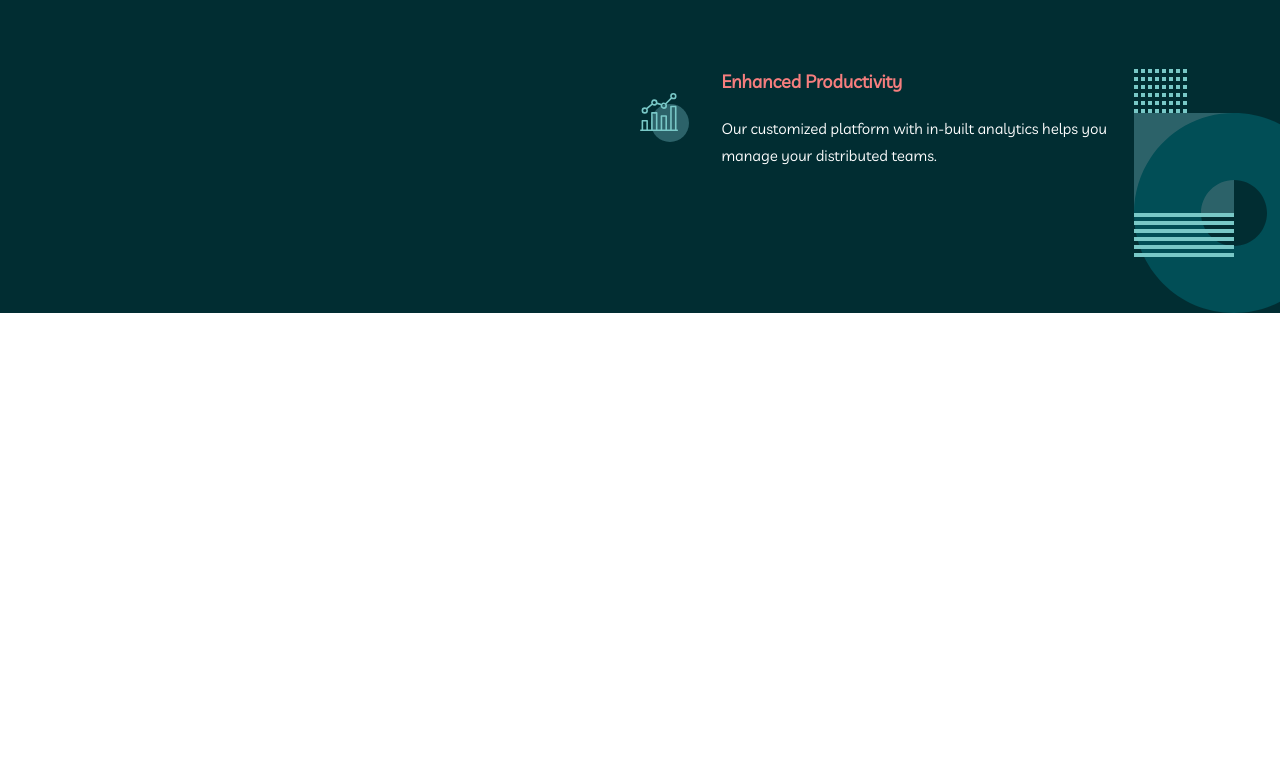
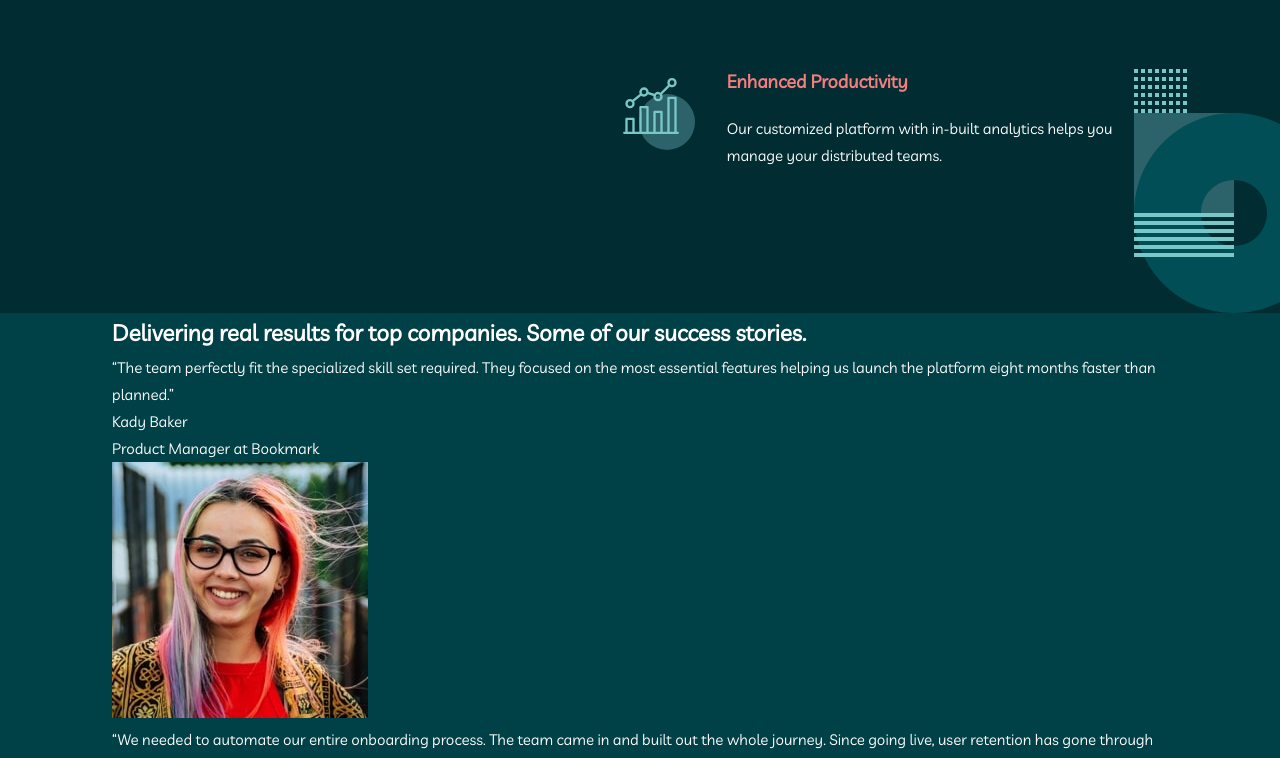
Before and after one commit to manoj-jayapprakash/myTeam-FEM, a React (Create React App) app: page / in a window 1280 px wide. Shown: the part 859-1617 px from the top of the page. Before the commit the page ends 1172 px from the top, so only its background shows below. Built offline with nearby package versions, Linux system fonts and the light colour scheme.

Commit message:
Added testimonial component
Created necessary html elements, yet to add css styles

```diff
--- a/src/App.css
+++ b/src/App.css
@@ -9,7 +9,7 @@
   margin: 0 auto;
 }
 
-.section__header,
+/* .section__header,
 .section__body {
   width: 50%;
-}
+} */
--- /dev/null
+++ b/src/components/Testimonials.css
@@ -0,0 +1,3 @@
+.testimonials {
+  background-color: var(--secondary-jungle-green);
+}
--- /dev/null
+++ b/src/components/Testimonials.js
@@ -0,0 +1,59 @@
+import './Testimonials.css';
+
+import { Blockquote } from './UI/Blockquote';
+
+import kady from '../assets/avatar-kady.jpg';
+import aiysha from '../assets/avatar-aiysha.jpg';
+import arthur from '../assets/avatar-arthur.jpg';
+
+export const Testimonials = () => {
+  const reviews = [
+    {
+      id: '1',
+      quote:
+        '“The team perfectly fit the specialized skill set required. They focused on the most essential features helping us launch the platform eight months faster than planned.”',
+      name: 'Kady Baker',
+      occupation: 'Product Manager at Bookmark',
+      image: kady,
+    },
+    {
+      id: '2',
+      quote:
+        '“We needed to automate our entire onboarding process. The team came in and built out the whole journey. Since going live, user retention has gone through the roof!”',
+      name: 'Aiysha Reese',
+      occupation: 'Founder of Manage',
+      image: aiysha,
+    },
+    {
+      id: '3',
+      quote:
+        '“Amazing. Our team helped us build an app that delivered a new experience for hiring a physio. The launch was an instant success with 100k downloads in the first month.”',
+      name: 'Arthur Clarke',
+      occupation: 'Co-founder of MyPhysio',
+      image: arthur,
+    },
+  ];
+  return (
+    <section className="testimonials">
+      <div className="container">
+        <div className="section__header">
+          <h2 className="">
+            Delivering real results for top companies. Some of our success
+            stories.
+          </h2>
+        </div>
+        <div className="section__body">
+          {reviews.map((review) => (
+            <Blockquote
+              key={review.id}
+              quote={review.quote}
+              name={review.name}
+              occupation={review.occupation}
+              image={review.image}
+            />
+          ))}
+        </div>
+      </div>
+    </section>
+  );
+};
--- /dev/null
+++ b/src/components/UI/Blockquote.js
@@ -0,0 +1,16 @@
+import './Blockquote.css';
+
+export const Blockquote = (props) => {
+  return (
+    <blockquote className="">
+      <p>{props.quote}</p>
+      <div className="citation">
+        <p className="name">{props.name}</p>
+        <p className="occupation">{props.occupation}</p>
+        <div className="citation__imageBlock">
+          <img src={props.image} alt={props.name} className="citation__image" />
+        </div>
+      </div>
+    </blockquote>
+  );
+};
--- a/src/index.css
+++ b/src/index.css
@@ -22,10 +22,6 @@ body {
   line-height: 1.8;
 }
 
-img {
-  display: block;
-  max-width: 100%;
-}
 a {
   text-decoration: none;
   border: 2px solid transparent;
--- a/src/pages/Home.js
+++ b/src/pages/Home.js
@@ -1,11 +1,13 @@
 import { Hero } from '../components/Hero';
 import { Features } from '../components/Features';
+import { Testimonials } from '../components/Testimonials';
 
 export const Home = () => {
   return (
     <>
       <Hero />
       <Features />
+      <Testimonials />
     </>
   );
 };
```
Also changed, not shown: src/components/UI/Blockquote.css (added).
